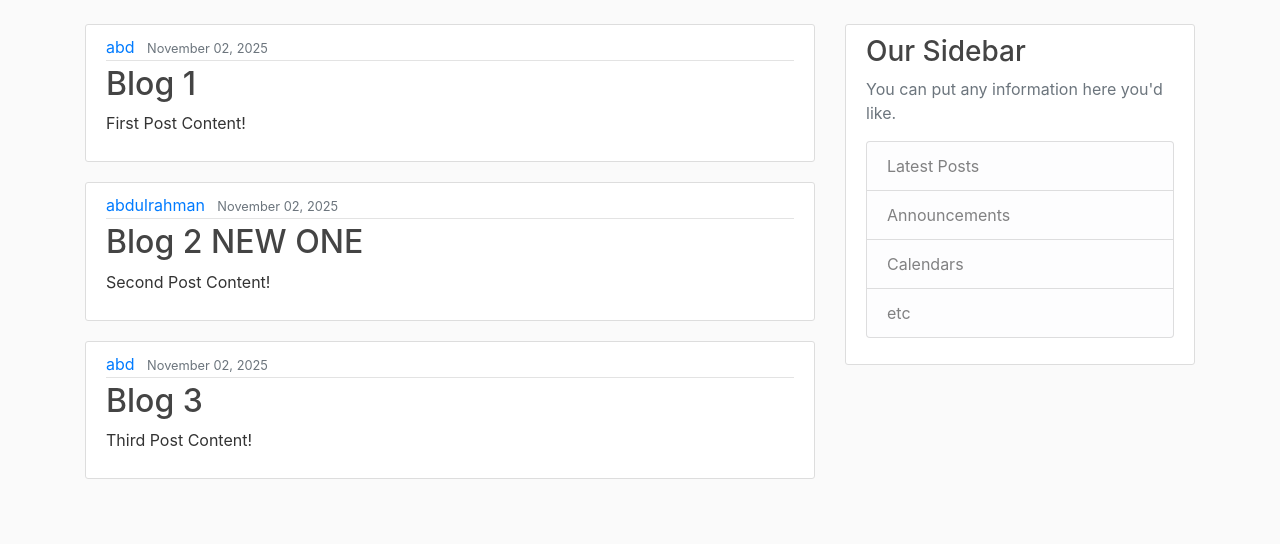
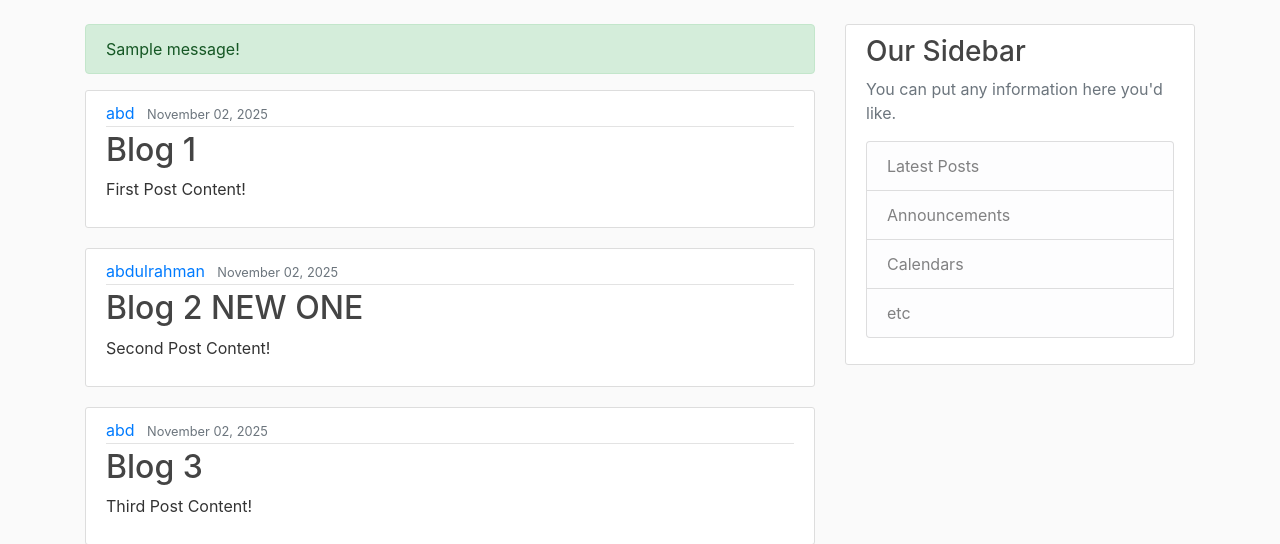
Before and after one commit to abdulrahman-3sf/Blog-Django, a Django app: page /blog/ in a window 1280 px wide. Shown: the part 56-600 px from the top of the page. Run offline with Django 5.2, Linux system fonts and the light colour scheme; data comes from the database, SQL or seed files in the repository; both versions use the stored data as it was after the commit; one stand-in notice (Sample message) is shown.

Commit message:
flashing messages

```diff
--- a/blog_project/blog/templates/blog/base.html
+++ b/blog_project/blog/templates/blog/base.html
@@ -43,6 +43,11 @@
     <main role="main" class="container">
         <div class="row">
             <div class="col-md-8">
+                {% if messages %}
+                    {% for message in messages %}
+                        <div class="alert alert-{{ message.tags }}">{{ message }}!</div>
+                    {% endfor %}
+                {% endif %}
                 {% block content %}{% endblock %}
             </div>
             <div class="col-md-4">
```
Also changed, not shown: blog_project/db.sqlite3.
